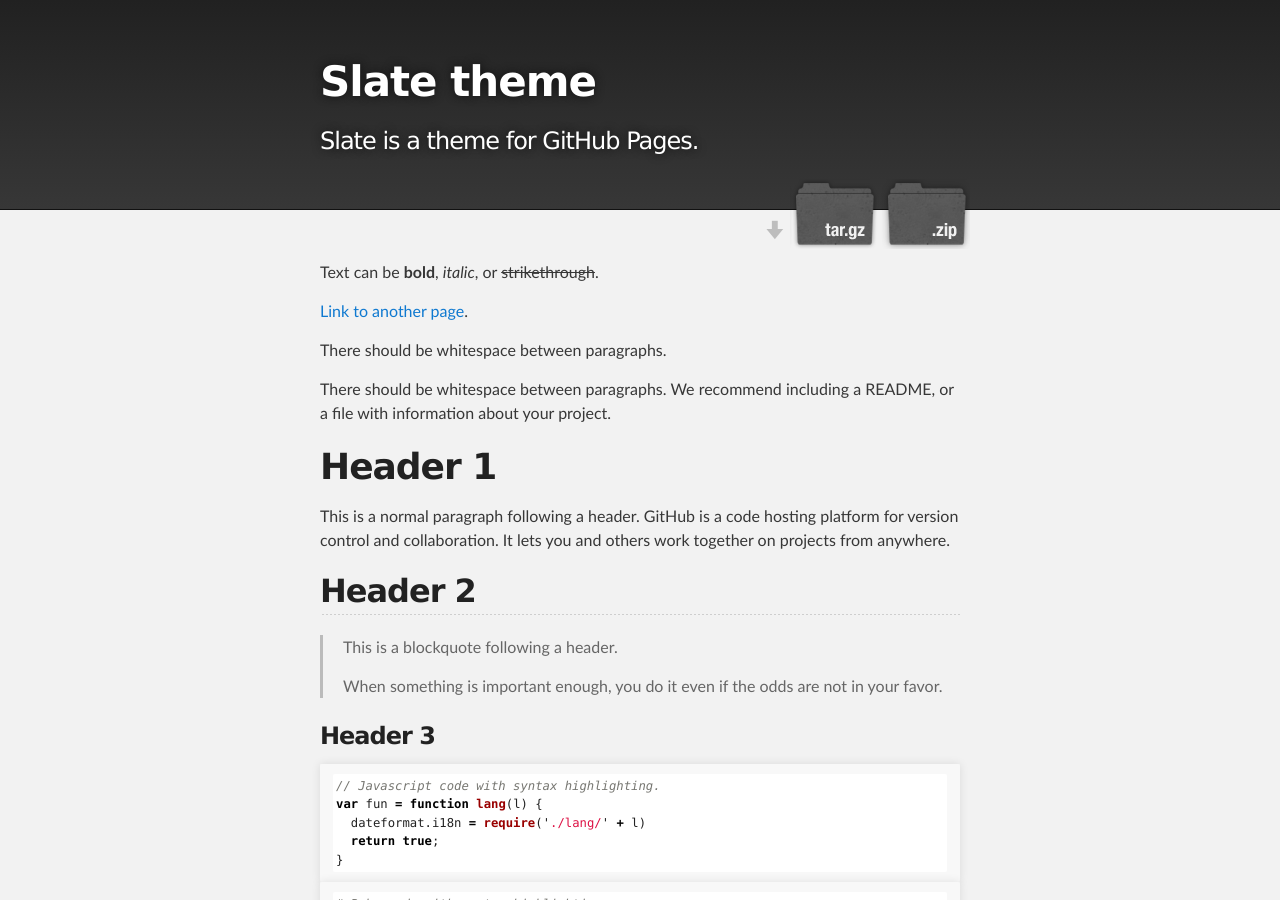
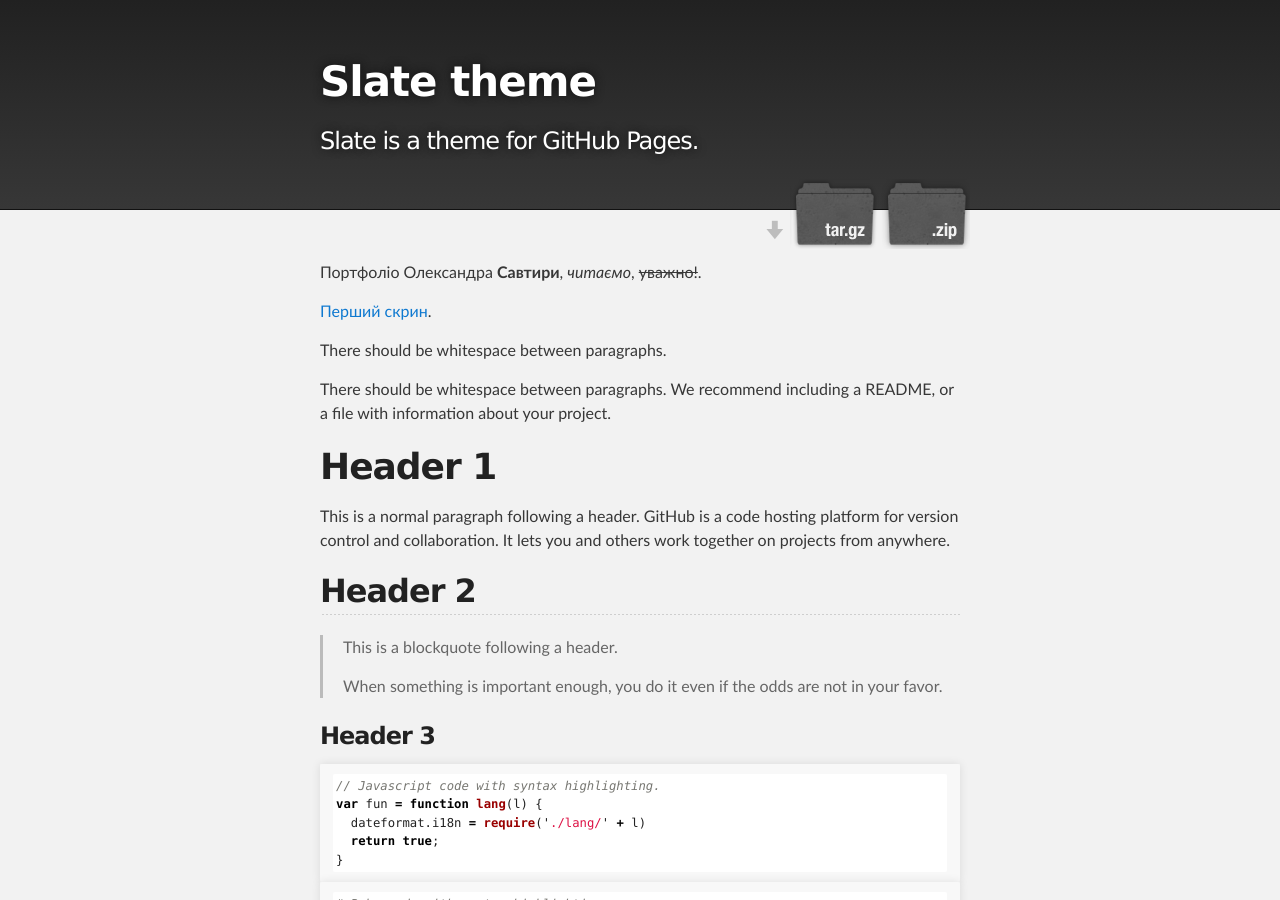
Before and after one commit to LabeUri/LabeUri.github.io, a Jekyll site: the page built from index.md, in a window 1280 px wide and 900 px high. Built offline with Jekyll 4.4.1, drawn with Linux system fonts in a browser that asks for light colours.

Commit message:
peredelka

```diff
--- a/index.md
+++ b/index.md
@@ -2,9 +2,9 @@
 layout: default
 ---
 
-Text can be **bold**, _italic_, or ~~strikethrough~~.
+Портфоліо Олександра **Савтири**, _читаємо_,  ~~уважно!~~.
 
-[Link to another page](./another-page.html).
+[Перший скрин](./img/1.png).
 
 There should be whitespace between paragraphs.
 
```
Also changed, not shown: img/1.png (added), img/2.png (added).
